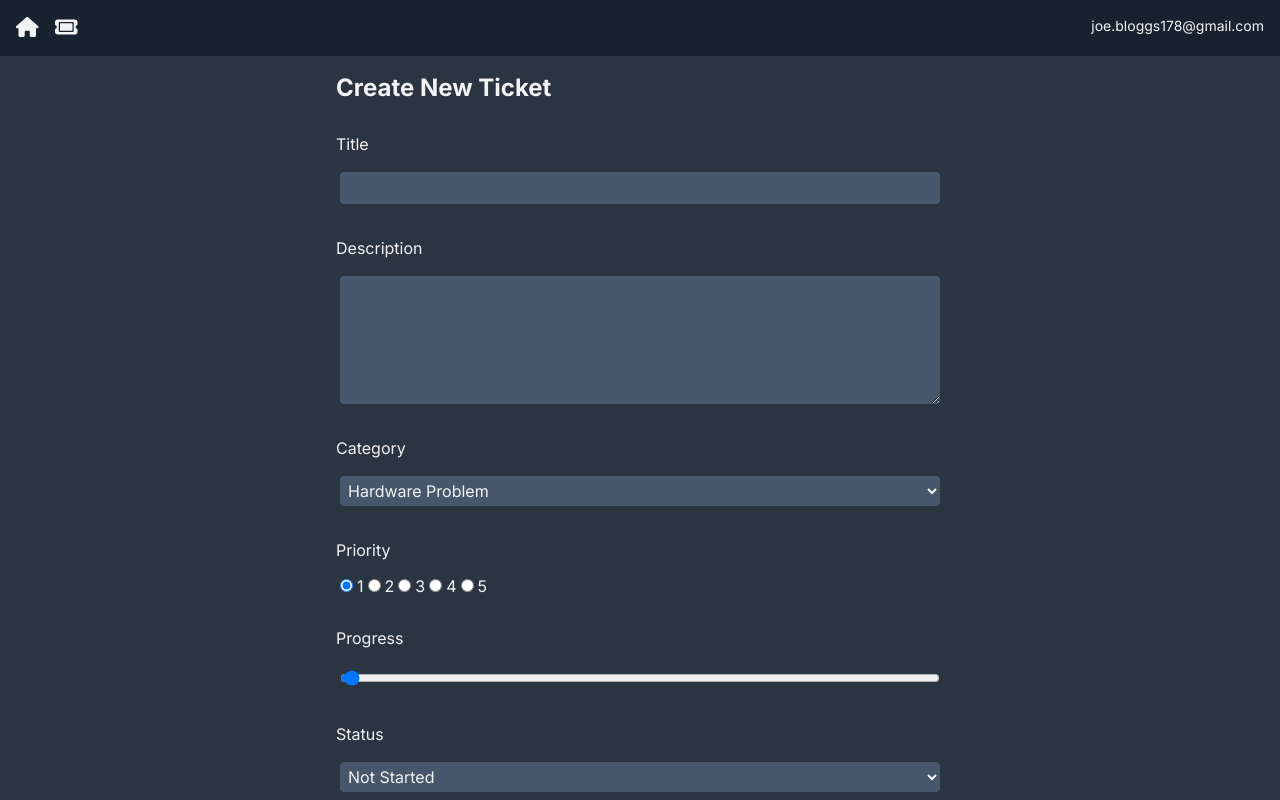
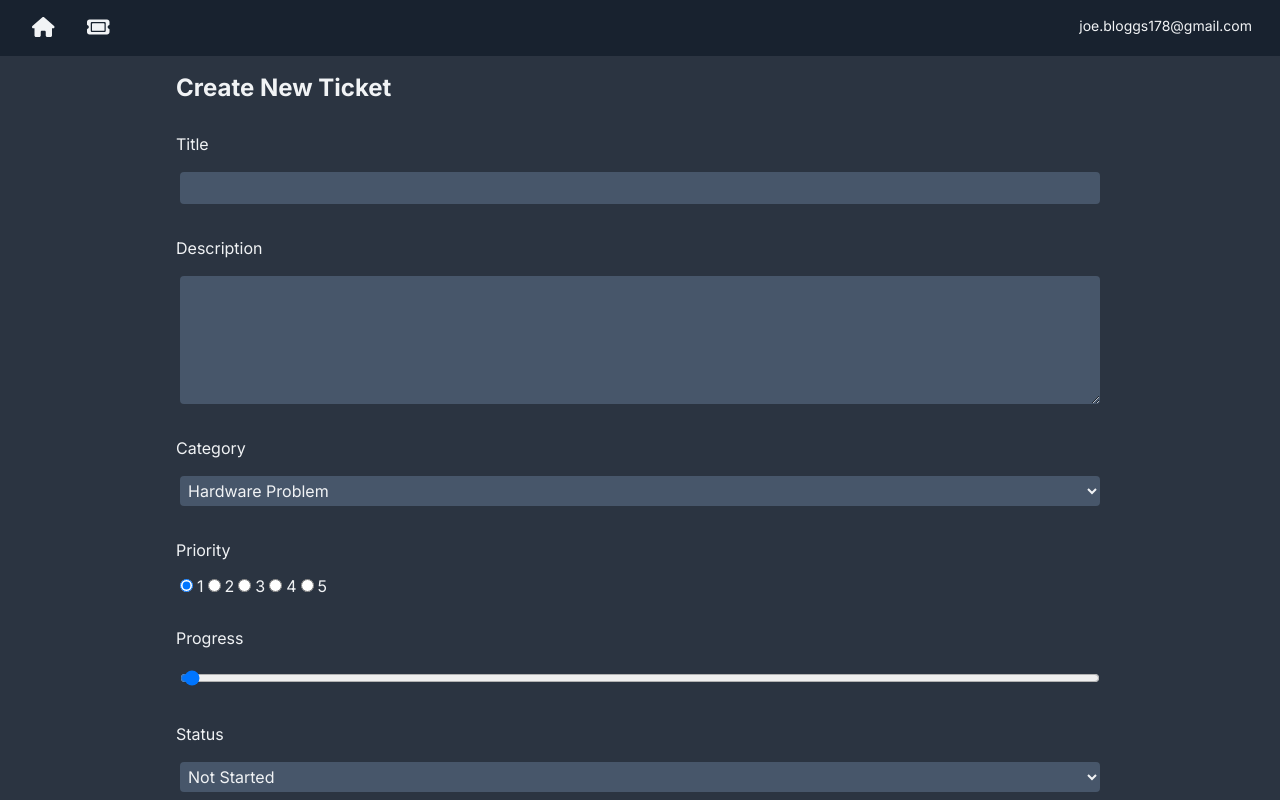
Before and after one commit to uk030621/jobTickets, a Next.js app: page /TicketPage/new in a window 1280 px wide. Built offline with nearby package versions, Linux system fonts and the light colour scheme.

Commit message:
Changed edit form w-1/2 t0 w-3/4

```diff
--- a/app/(components)/EditTicketForm.jsx
+++ b/app/(components)/EditTicketForm.jsx
@@ -77,7 +77,7 @@ const EditTicketForm = ({ ticket }) => {
       <form
         onSubmit={handleSubmit}
         method="post"
-        className="flex flex-col gap-3 w-1/2"
+        className="flex flex-col gap-3 w-3/4"
       >
         <h3>{EDITMODE ? "Update Your Ticket" : "Create New Ticket"}</h3>
         <label>Title</label>
--- a/app/(components)/Nav.jsx
+++ b/app/(components)/Nav.jsx
@@ -7,14 +7,14 @@ const Nav = () => {
     <nav className="flex justify-between bg-nav p-4">
       <div className="flex items-center space-x-4">
         <Link href="/">
-          <FontAwesomeIcon icon={faHome} className="icon" />
+          <FontAwesomeIcon icon={faHome} className="icon ml-4" />
         </Link>
         <Link href="/TicketPage/new">
-          <FontAwesomeIcon icon={faTicket} className="icon" />
+          <FontAwesomeIcon icon={faTicket} className="icon ml-4" />
         </Link>
       </div>
       <div>
-        <p className=" text-default-text">joe.bloggs178@gmail.com</p>
+        <p className=" text-default-text mr-3">joe.bloggs178@gmail.com</p>
       </div>
     </nav>
   );
```
